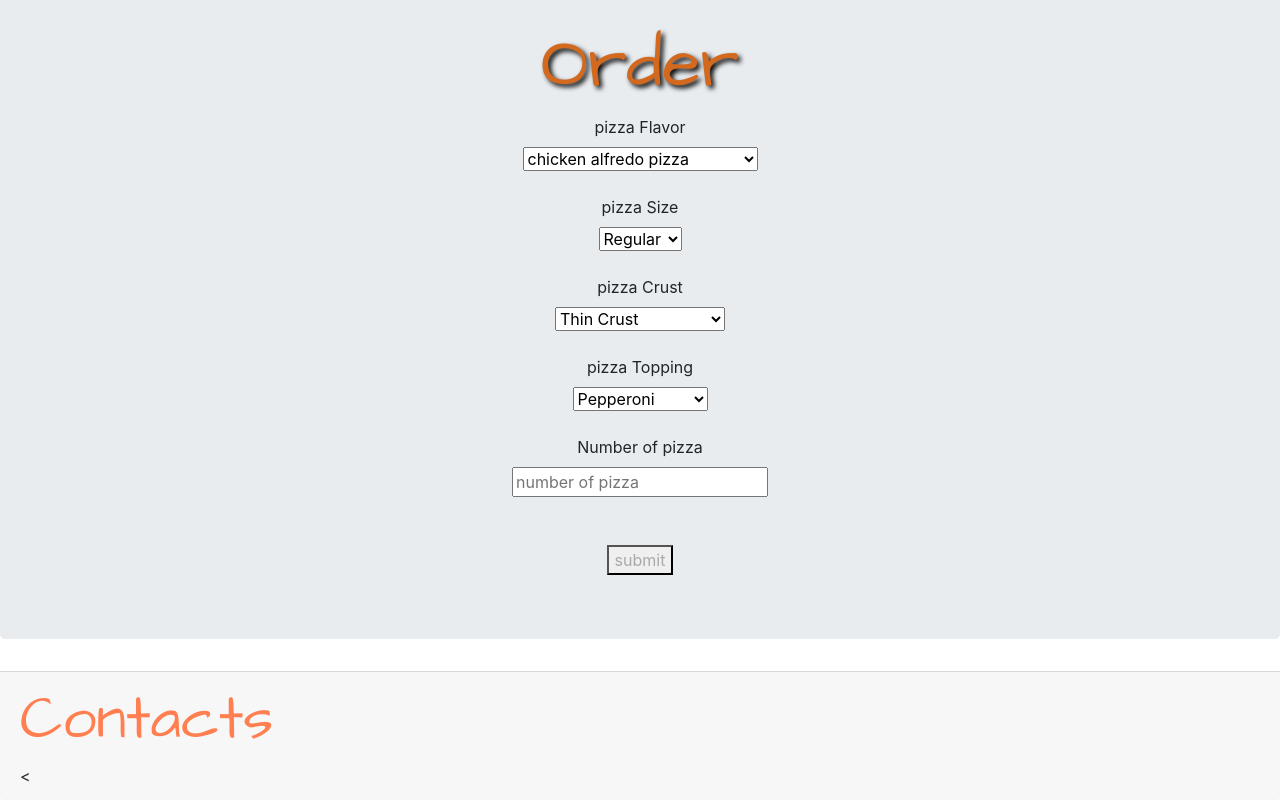
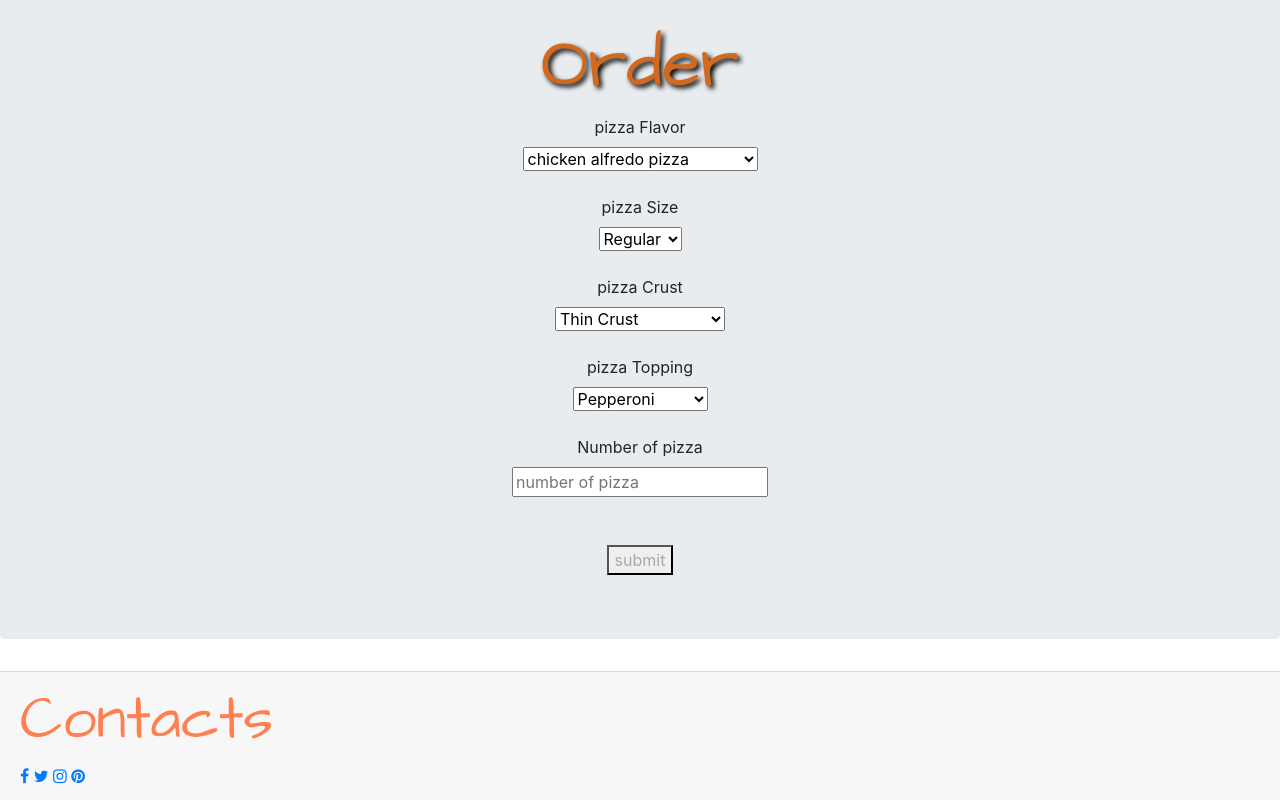
Before and after one commit to Celinemmbonekerrine4/Pizza-, a plain HTML site: page index.html in a window 1280 px wide. Shown: the part 3472-4272 px from the top of the page. Drawn offline with nearby package versions, Linux system fonts and the light colour scheme.

Commit message:
it will add social icons in my contacts

```diff
--- a/index.html
+++ b/index.html
@@ -13,7 +13,6 @@
   <link href="https://fonts.googleapis.com/css?family=Architects+Daughter|Chewy&display=swap" rel="stylesheet">
   <link rel="icon" type="image/jpeg" href="https://bit.ly/2LTv2Zk">
   <link rel="stylesheet" href="https://cdnjs.cloudflare.com/ajax/libs/font-awesome/4.7.0/css/font-awesome.min.css">
-
   <title>Pizza corner</title>
 </head>
 
@@ -175,8 +174,10 @@
 
   <div class="card-footer">
     <h2>Contacts</h2>
-   <
-
+    <a href="https://www.facebook.com" target="_blank"><i class="fa fa-facebook"></i></a>
+    <a href="https://twitter.com" target="_blank"><i class="fa fa-twitter"></i></a>
+   <a href="https://www.instagram.com" target="_blank"><i class="fa fa-instagram"></i></a>
+   <a href="https://www.pinterest.com" target="_blank"><i class="fa fa-pinterest"></i></a>
   </div>
   </div>
 </body>
```
